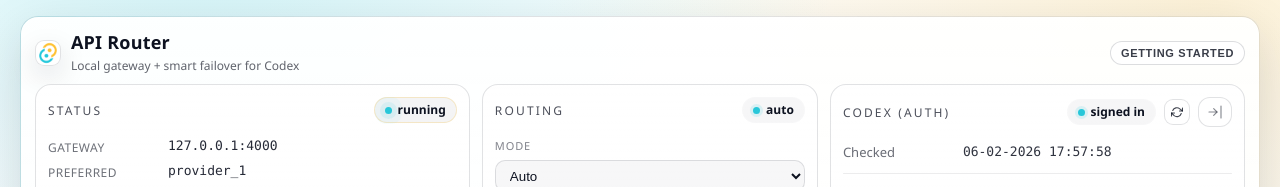
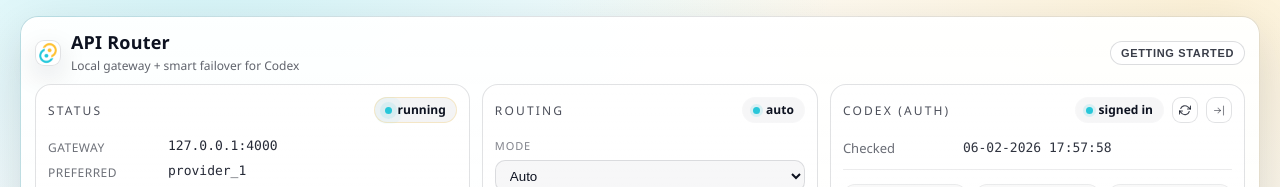
Before and after one commit to yiyousiow000814/API-Router, a React (Vite) app: page / in a window 1280 px wide. Shown: the top 187 px of the page. Built offline with nearby package versions, Linux system fonts and the light colour scheme.

Commit message:
fix: Tighten Codex header + menu sizing

```diff
--- a/src/ui/App.css
+++ b/src/ui/App.css
@@ -1247,6 +1247,18 @@
   shape-rendering: geometricPrecision;
 }
 
+.aoIconBtnMini {
+  width: 26px;
+  height: 26px;
+  border-radius: 9px;
+}
+
+.aoIconBtnMini svg {
+  width: 15px;
+  height: 15px;
+  stroke-width: 2.1;
+}
+
 .aoIconBtnDanger:hover {
   border-color: rgba(255, 94, 125, 0.45);
 }
@@ -1288,8 +1300,8 @@
   /* Match the split button width so the option feels proportional. */
   width: 100%;
   min-width: 0;
-  border-radius: 12px;
-  padding: 5px;
+  border-radius: 11px;
+  padding: 2px;
   box-sizing: border-box;
 }
 
--- a/src/ui/components/HeroCards.tsx
+++ b/src/ui/components/HeroCards.tsx
@@ -131,7 +131,7 @@
           </button>
           {status.codex_account?.signed_in ? (
             <button
-              className="aoIconBtn aoIconBtnDangerSoft"
+              className="aoIconBtn aoIconBtnMini aoIconBtnDangerSoft"
               title="Log out"
               aria-label="Log out"
               onClick={onLoginLogout}
```
